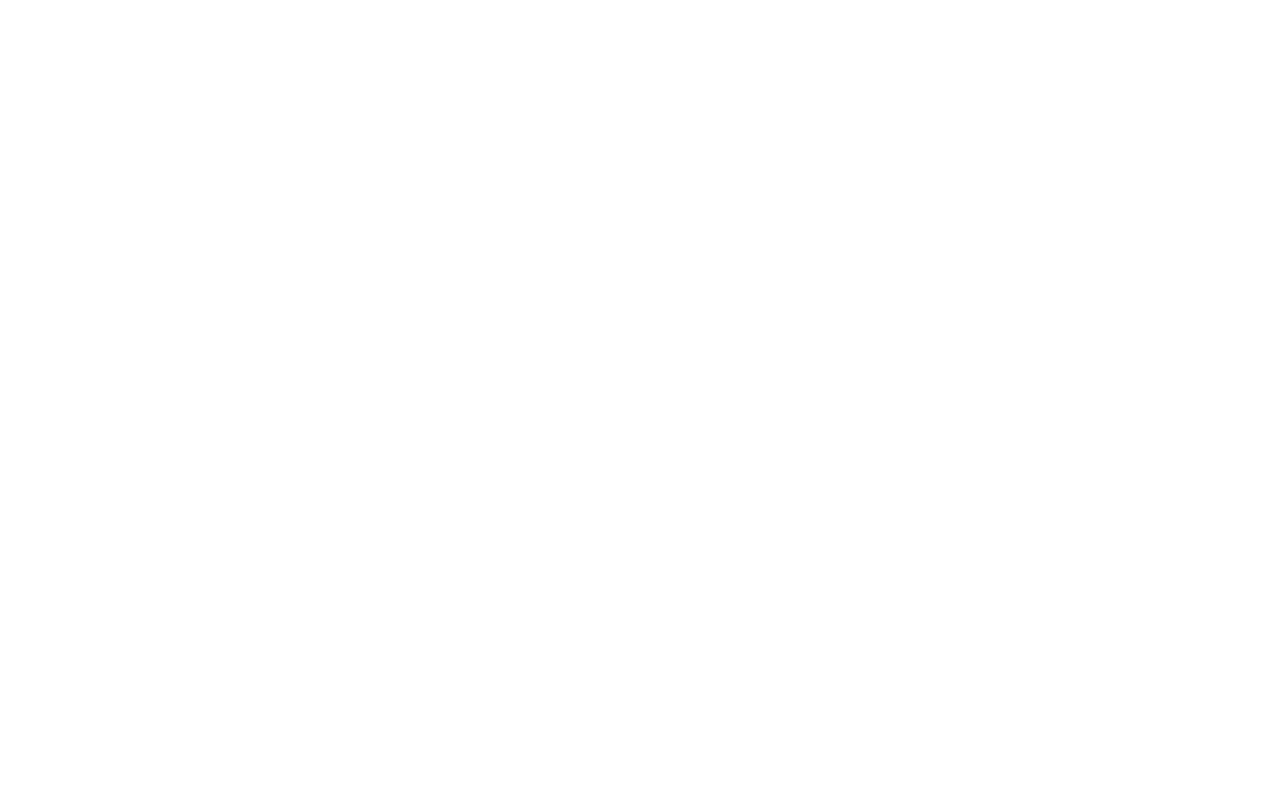
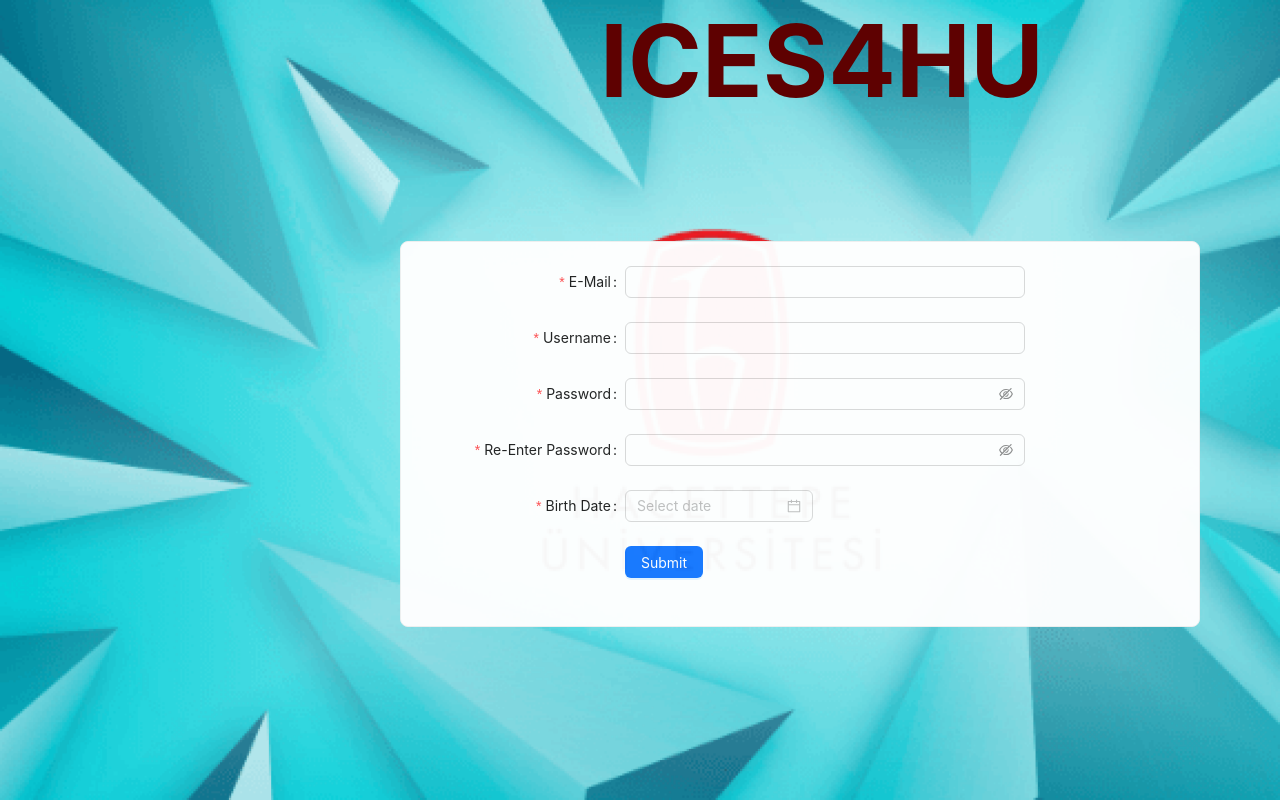
Before and after one commit to saegfa/384Project, a React (Create React App) app in the folder Frontend/: page /Signup in a window 1280 px wide. Before the commit this address had no page. Built offline with nearby package versions, Linux system fonts and the light colour scheme.

Commit message:
öngösterim 4

```diff
--- a/Frontend/src/App.js
+++ b/Frontend/src/App.js
@@ -3,6 +3,7 @@
 import HomePage from "./Components/Pages/HomePage";
 import LoginPage from "./Components/Pages/LoginPage";
 import Instructor from "./Components/Pages/Instructor";
+import SignUp from "./Components/Pages/SignUp";
 
 function App() {
   return (
@@ -11,6 +12,7 @@
         <Route path='/' element = {<HomePage/>} />
         <Route path='/Student' element={<LoginPage />} />
         <Route path='/Instructor' element={<Instructor/>}/>
+        <Route path='/Signup' element={<SignUp/>}/>
       </Routes>
     </Router>
   );
--- a/Frontend/src/Components/Pages/HomePage.js
+++ b/Frontend/src/Components/Pages/HomePage.js
@@ -1,5 +1,5 @@
 import React from "react";
-import {Card, Space} from 'antd';
+import {Button, Card, Space} from 'antd';
 import Student from "../../images/students.png";
 import background from "../../hacettepe-universitesi-CpqE_cover.jpg";
 import Instructor from "../../instructor.avif";
@@ -8,7 +8,12 @@
   return(
     <div>
       <div style={{height:'100vh',backgroundImage: `url(${background})`,backgroundRepeat:'no-repeat',backgroundSize:'cover'}}>
-        <h2 style={{fontSize:'100px',color:'#5e0101',margin:'0vh 75vh 0vh'}}>ICES4HU</h2>
+        <div>
+          <Space direction='horizontal'>
+            <h2 style={{fontSize:'100px',color:'#5e0101',margin:'0vh 65vh 0vh'}}>ICES4HU</h2>
+            <Button href='/Signup' style={{width:'100px'}}>Sign Up</Button>
+          </Space>
+        </div>
         <Card style={{margin:'15vh 35vh 0px', backgroundColor:'transparent',borderColor:'transparent'}}>
           <Space direction='horizontal' size='middle'>
             <Card style={{height:'175px', width:'175px',opacity:'0.85'}}>
--- a/Frontend/src/Components/Pages/Instructor.js
+++ b/Frontend/src/Components/Pages/Instructor.js
@@ -90,8 +90,8 @@
         </Layout>
       <Watermark content='Hacettepe University'>
         <Space direction='vertical' size='small'>
-          <Button style={{width:'200px',margin:'8px 8px 0px'}} onClick={onClickFormCreator}>Create New Form</Button>
-          <Button style={{width:'200px',margin:'8px 8px 0px'}} onClick={onClickPollCreator}>Create New Poll</Button>
+          <Button style={{width:'200px',margin:'8px 8px 0px',opacity:'1'}} onClick={onClickFormCreator}>Create New Form</Button>
+          <Button style={{width:'200px',margin:'8px 8px 0px',opacity:'1'}} onClick={onClickPollCreator}>Create New Poll</Button>
         </Space>
       </Watermark>
       </Layout>
--- /dev/null
+++ b/Frontend/src/Components/Pages/SignUp.js
@@ -0,0 +1,111 @@
+import {Form, Checkbox, Button, Input, Card, DatePicker} from 'antd'
+import background from "../../hacettepe-universitesi-CpqE_cover.jpg"
+
+const onFinish = (values) => {
+  console.log('Success:', values);
+};
+const onFinishFailed = (errorInfo) => {
+  console.log('Failed:', errorInfo);
+};
+const SignUp = () => (
+  <div style={{margin:'0px 0px 0px',height:'100vh',backgroundImage: `url(${background})`,backgroundSize:'cover'}}>
+    <h2 style={{fontSize:'100px',color:'#5e0101',margin:'0vh 75vh 0vh'}}>ICES4HU</h2>
+    <Card style={{width:'800px',margin:'15vh 400px 0px',opacity:'0.97'}}>
+      <Form
+        name="basic"
+        labelCol={{
+          span: 8,
+        }}
+        wrapperCol={{
+          span: 16,
+        }}
+        style={{
+          maxWidth: 600,
+        }}
+        initialValues={{
+          remember: true,
+        }}
+        onFinish={onFinish}
+        onFinishFailed={onFinishFailed}
+        autoComplete="off"
+      >
+        <Form.Item
+          label="E-Mail"
+          name="email"
+          rules={[
+            {
+              required: true,
+              message: 'Please input your E-mail!',
+            },
+          ]}
+        >
+          <Input />
+        </Form.Item>
+        <Form.Item
+          label="Username"
+          name="username"
+          rules={[
+            {
+              required: true,
+              message: 'Please input your username!',
+            },
+          ]}
+        >
+          <Input />
+        </Form.Item>
+
+
+        <Form.Item
+          label="Password"
+          name="password"
+          rules={[
+            {
+              required: true,
+              message: 'Please input your password!',
+            },
+          ]}
+        >
+          <Input.Password />
+        </Form.Item>
+        <Form.Item
+          label="Re-Enter Password"
+          name="passwordcheck"
+          rules={[
+            {
+              required: true,
+              message: 'Please input your password!',
+            },
+          ]}
+        >
+          <Input.Password />
+        </Form.Item>
+        <Form.Item
+          label="Birth Date"
+          name="password"
+          rules={[
+            {
+              required: true,
+              message: 'Please input your password!',
+            },
+          ]}
+        >
+          <DatePicker />
+        </Form.Item>
+
+        <Form.Item
+          wrapperCol={{
+            offset: 8,
+            span: 16,
+          }}
+        >
+          <a href='./page'>
+            <Button type="primary" htmlType="submit">
+              Submit
+            </Button>
+          </a>
+        </Form.Item>
+      </Form>
+    </Card>
+  </div>
+);
+export default SignUp;
```
